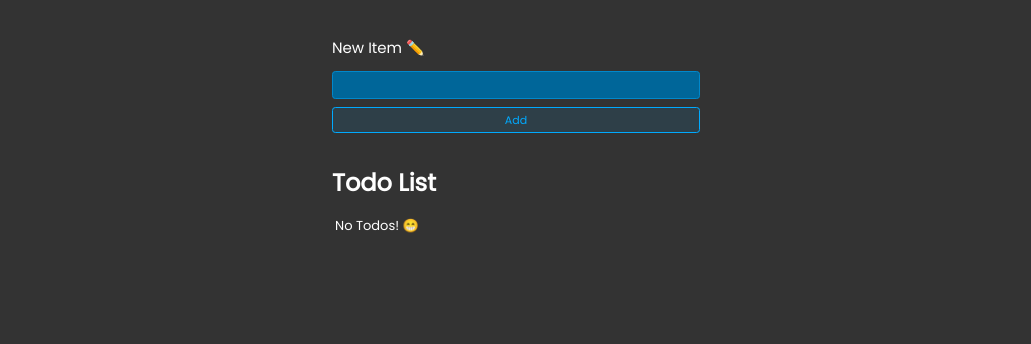
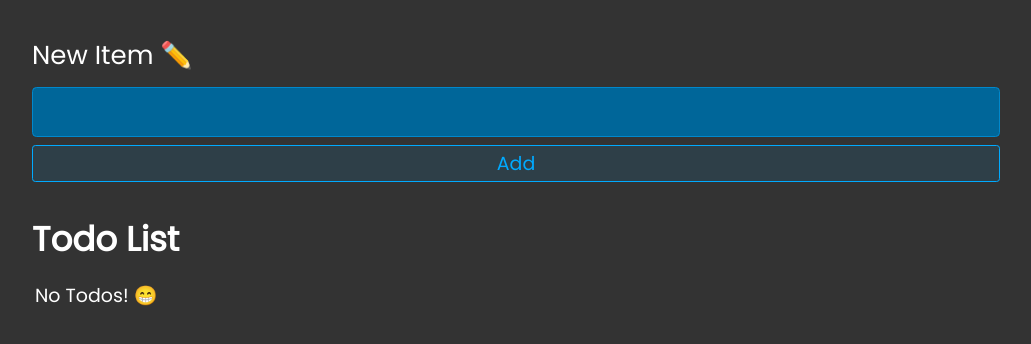
Before and after one commit to shaf-m/Taskify, a React (Vite) app: page / in a window 1280 px wide. Shown: the top 344 px of the page, without its empty margins (124-1155 px from the left). Built offline with nearby package versions, Linux system fonts and the light colour scheme.

Commit message:
Update styles.css

```diff
--- a/src/styles.css
+++ b/src/styles.css
@@ -6,22 +6,22 @@
 body {
   background: #333;
   color: white;
-  max-width: 400px;
+  max-width: 1000px;
   padding: 1rem;
   margin: 0 auto;
 }
 
 .noTodos {
-  font-size: 13px;
+  font-size: 19px;
 }
 
 .newItem {
-  font-size: 15px;
+  font-size: 26px;
   margin-bottom: 10px;
 }
 
 .add {
-  font-size: 11px;
+  font-size: 19px;
 }
 
 .new-item-form {
@@ -53,7 +53,7 @@ body {
 }
 
 .btn.btn-danger {
-  font-size: 8px;
+  font-size: 13px;
   background: hsl(0, 100%, 40%, 0.1);
   border: 1px solid hsl(0, 100%, 40%);
   color: hsl(0, 100%, 40%);
@@ -73,6 +73,8 @@ body {
   border-radius: 0.25em;
   padding: 0.25em 0.5em;
   color: white;
+  height: 50px;
+  font-size: 18px;
 }
 
 .new-item-form input:focus {
@@ -80,7 +82,7 @@ body {
 }
 
 .header {
-  font-size: 1.5rem;
+  font-size: 34px;
   margin-top: 2rem;
   margin-bottom: 0.5rem;
 }
@@ -102,6 +104,7 @@ body {
   display: flex;
   flex-direction: column;
   gap: 0.3rem;
+  font-size: 20px;
 }
 
 .list li {
```
